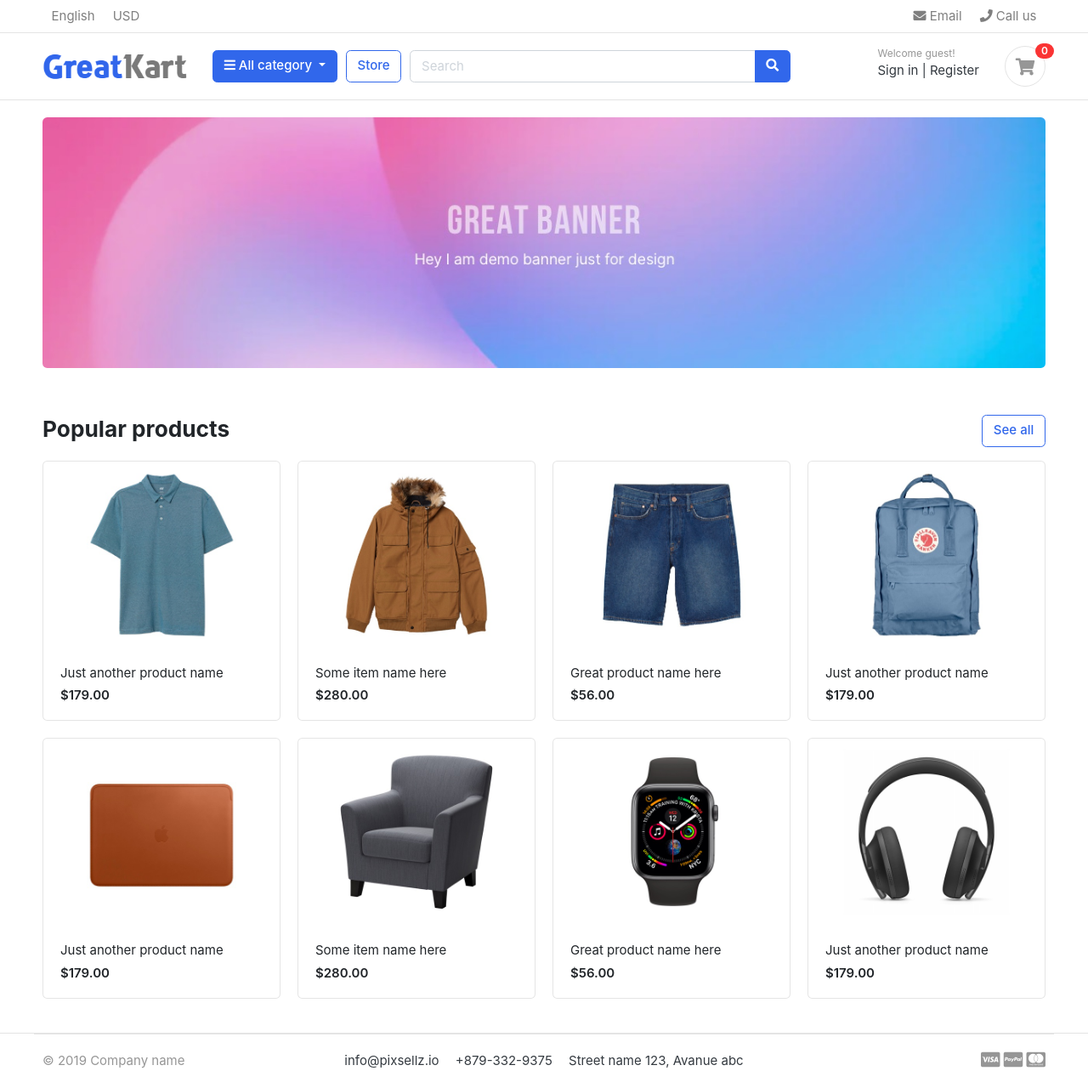
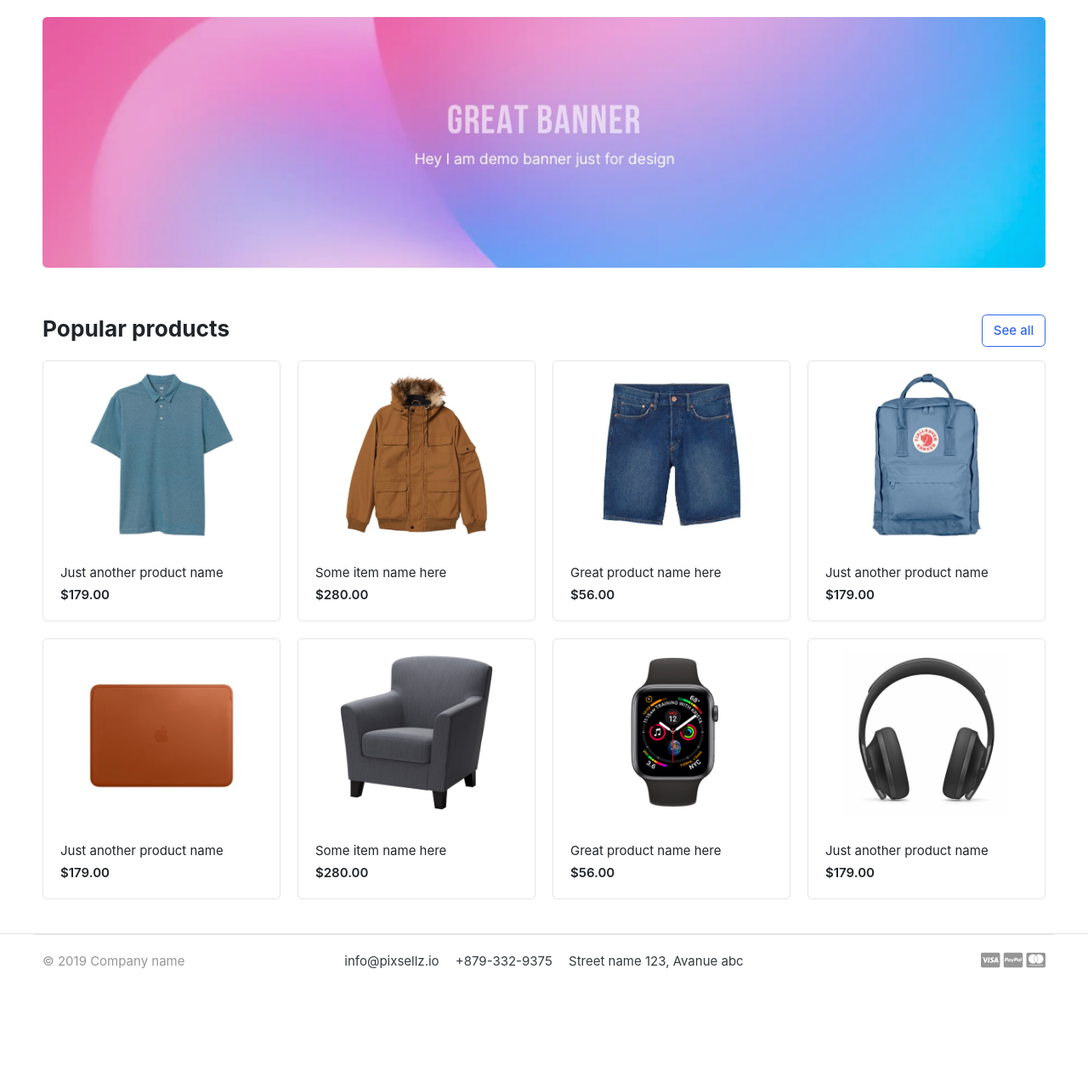
Before and after one commit to machine-science/django-webapp, a Django app: page / in a window 1280 px wide. Shown: the whole page at 85% size. After the commit the page ends 1140 px from the top, so only its background shows below. Run offline with Django 3.2, Linux system fonts and the light colour scheme; some libraries are stand-ins or nearby versions; some web fonts are replaced.

Commit message:
updatd base template to extend navbar and footer

```diff
--- a/templates/base.html
+++ b/templates/base.html
@@ -42,92 +42,12 @@ $(document).ready(function() {
 </head>
 <body>
 
-    <header class="section-header">
-        <nav class="navbar p-md-0 navbar-expand-sm navbar-light border-bottom">
-        <div class="container">
-          <button class="navbar-toggler" type="button" data-toggle="collapse" data-target="#navbarTop4" aria-controls="navbarNav" aria-expanded="false" aria-label="Toggle navigation">
-            <span class="navbar-toggler-icon"></span>
-          </button>
-          <div class="collapse navbar-collapse" id="navbarTop4">
-            <ul class="navbar-nav mr-auto">
-                <li class="nav-item dropdown">
-                     <a href="#" class="nav-link">   English </a>
-
-                </li>
-                <li class="nav-item dropdown">
-                    <a href="#" class="nav-link"> USD </a>
-                </li>
-            </ul>
-            <ul class="navbar-nav">
-                <li><a href="#" class="nav-link"> <i class="fa fa-envelope"></i> Email </a></li>
-                <li><a href="#" class="nav-link"> <i class="fa fa-phone"></i> Call us </a></li>
-            </ul> <!-- list-inline //  -->
-          </div> <!-- navbar-collapse .// -->
-        </div> <!-- container //  -->
-        </nav>
-
-        <section class="header-main border-bottom">
-            <div class="container">
-        <div class="row align-items-center">
-            <div class="col-lg-2 col-md-3 col-6">
-                <a href="./" class="brand-wrap">
-                    <img class="logo" src="{% static './images/logo.png' %}">
-                </a> <!-- brand-wrap.// -->
-            </div>
-            <div class="col-lg col-sm col-md col-6 flex-grow-0">
-                <div class="category-wrap dropdown d-inline-block float-right">
-                    <button type="button" class="btn btn-primary dropdown-toggle" data-toggle="dropdown">
-                        <i class="fa fa-bars"></i> All category
-                    </button>
-                    <div class="dropdown-menu">
-                        <a class="dropdown-item" href="#">Machinery / Mechanical Parts / Tools </a>
-                        <a class="dropdown-item" href="#">Consumer Electronics / Home Appliances </a>
-                        <a class="dropdown-item" href="#">Auto / Transportation</a>
-                        <a class="dropdown-item" href="#">Apparel / Textiles / Timepieces </a>
-                        <a class="dropdown-item" href="#">Home & Garden / Construction / Lights </a>
-                        <a class="dropdown-item" href="#">Beauty & Personal Care / Health </a>
-                    </div>
-                </div>  <!-- category-wrap.// -->
-            </div> <!-- col.// -->
-            <a href="./store.html" class="btn btn-outline-primary">Store</a>
-            <div class="col-lg  col-md-6 col-sm-12 col">
-                <form action="#" class="search">
-                    <div class="input-group w-100">
-                        <input type="text" class="form-control" style="width:60%;" placeholder="Search">
-
-                        <div class="input-group-append">
-                          <button class="btn btn-primary" type="submit">
-                            <i class="fa fa-search"></i>
-                          </button>
-                        </div>
-                    </div>
-                </form> <!-- search-wrap .end// -->
-            </div> <!-- col.// -->
-            <div class="col-lg-3 col-sm-6 col-8 order-2 order-lg-3">
-                        <div class="d-flex justify-content-end mb-3 mb-lg-0">
-                            <div class="widget-header">
-                                <small class="title text-muted">Welcome guest!</small>
-                                <div>
-                                    <a href="./signin.html">Sign in</a> <span class="dark-transp"> | </span>
-                                    <a href="./register.html"> Register</a>
-                                </div>
-                            </div>
-                            <a href="./cart.html" class="widget-header pl-3 ml-3">
-                                <div class="icon icon-sm rounded-circle border"><i class="fa fa-shopping-cart"></i></div>
-                                <span class="badge badge-pill badge-danger notify">0</span>
-                            </a>
-                        </div> <!-- widgets-wrap.// -->
-                    </div> <!-- col.// -->
-        </div> <!-- row.// -->
-            </div> <!-- container.// -->
-        </section> <!-- header-main .// -->
-
-
-
-
-        </header> <!-- section-header.// -->
-
+        <!--  Navbar -->
+{% include 'includes/navbar.html' %}
 
 {% block content %}
 <!-- Load the content -->
 {% endblock %}
+
+<!-- Footer -->
+{% include 'includes/footer.html' %}
```
